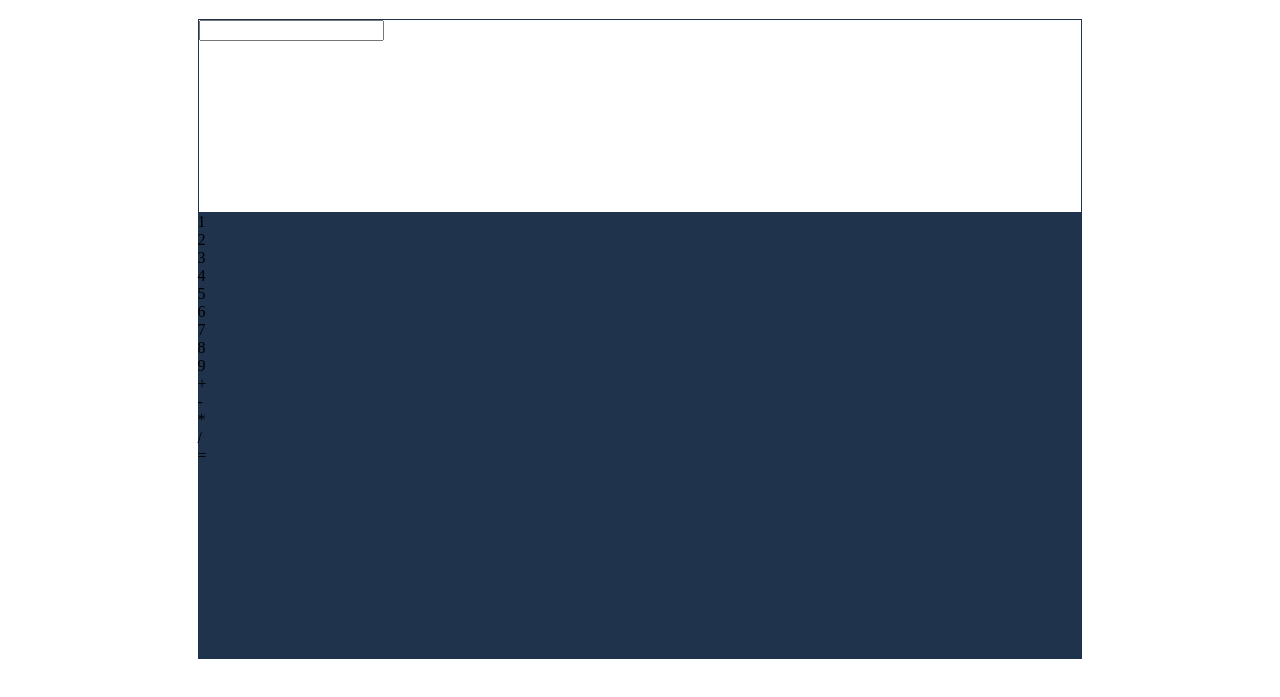
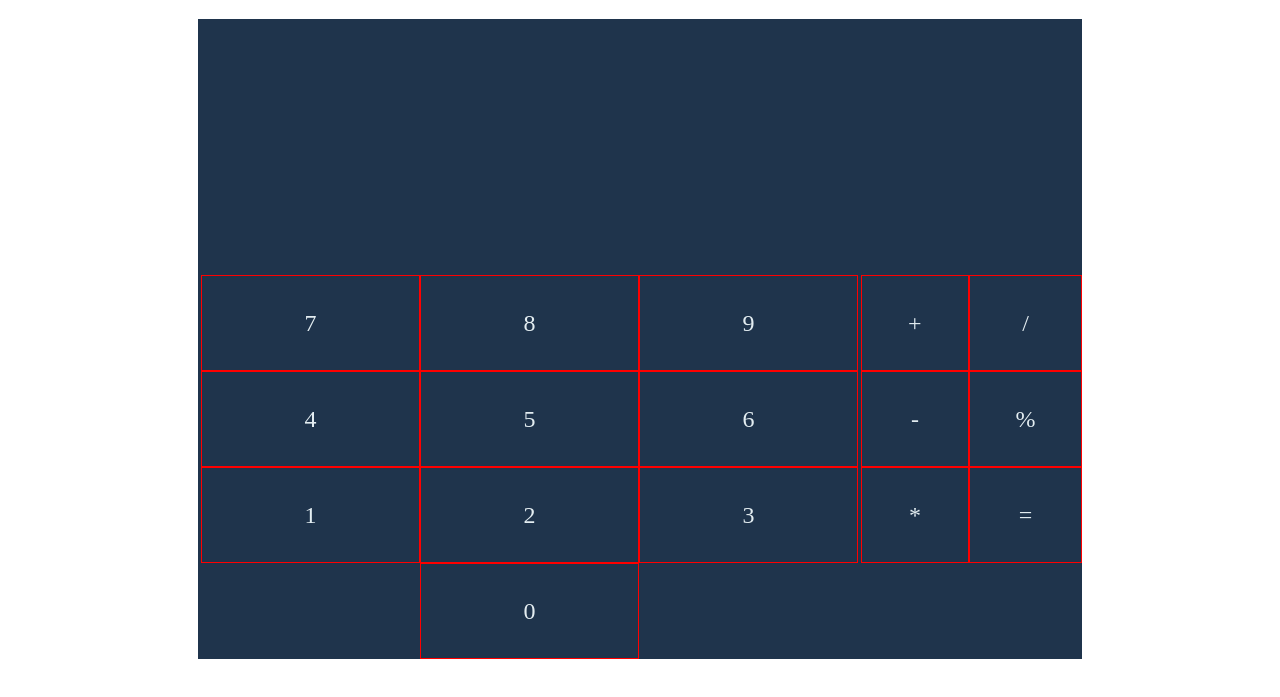
Before and after one commit to lesleyfon/Typescript-Calculator, a website built with webpack: page index.html in a window 1280 px wide. Shown: the part 61-758 px from the top of the page. Built offline with nearby package versions, Linux system fonts and the light colour scheme.

Commit message:
Added style to the bottom section of the page

```diff
--- a/app/dashBoard.ts
+++ b/app/dashBoard.ts
@@ -27,7 +27,8 @@ export class DashBoard {
 
         if (elem.innerText === "=") {
             this.total = this.calculateTotal(this.totalInputValues);
-            console.log(this.total)
+            this.inputField.value = ''
+            this.displayField.innerText = String(this.total)
             return ''
         }
 
--- a/css/style.css
+++ b/css/style.css
@@ -1,12 +1,81 @@
-.container{
-    width: 70%;
-    margin: 0 auto;
-    background-color: #1F344C;
-    height: 80vh;
+.container {
+  width: 70%;
+  margin: 0 auto;
+  background-color: #1f344c;
+  height: 80vh;
+  color: #e3edf1;
 }
 
-.container .calculator{
-    height: 30%;
-    background: #ffffff;
-    border: 1px solid #1F344C;
+.container .calculator {
+  height: 40%;
+  display: flex;
+  align-items: baseline;
+  flex-direction: column;
 }
+.calculator .display {
+  height: 58%;
+  width: 100%;
+}
+.calculator input {
+  height: 40%;
+  position: relative;
+  bottom: 0px;
+  width: 100%;
+  align-self: baseline;
+  border: none;
+  padding: 0;
+  unicode-bidi: bidi-override;
+  direction: RTL;
+  cursor: none;
+  background-color: #1f344c;
+  color: #e3edf1;
+  font-size: 2rem;
+}
+.calculator input:focus {
+  outline: none;
+}
+
+.container .main {
+  display: flex;
+  flex-direction: row;
+  width: 100%;
+  height: 60%;
+  justify-content: space-between;
+}
+.main .elements{
+    font-size: 1.5rem;
+}
+.main #numbers {
+  display: flex;
+  flex-direction: row;
+  flex-wrap: wrap;
+  flex: 3;
+  width: 75%;
+  justify-content: center;
+}
+
+#numbers .number {
+  width: 32.7%;
+  border: 1px solid red;
+  flex-wrap: wrap;
+  height: 24.5%;
+  text-align: center;
+  vertical-align: middle;
+  line-height: 94px;
+}
+
+.main #signs {
+  width: 25%;
+  display: flex;
+  flex-direction: column;
+  height: 100%;
+  flex-wrap: wrap;
+}
+
+#signs .sign {
+  height: 24.5%;
+  text-align: center;
+  vertical-align: middle;
+  line-height: 94px;
+  border: 1px solid red;
+}
--- a/index.html
+++ b/index.html
@@ -15,24 +15,34 @@
             <div class="display"></div>
             <input id="operation-field" ></input>
         </div>
-        <div class="elements" id="numbers">
-            <div id="one">1</div>
-            <div id="two">2</div>
-            <div id="three">3</div>
-            <div id="four">4</div>
-            <div id="five">5</div>
-            <div id="six">6</div>
-            <div id="seven">7</div>
-            <div id="eight">8</div>
-            <div id="nine">9</div>
+        <div class="main">
+            <div class="elements" id="numbers">
+
+                <div class="number" id="seven">7</div>
+                <div class="number" id="eight">8</div>
+                <div class="number" id="nine">9</div>
+
+                <div class="number" id="four">4</div>
+                <div class="number" id="five">5</div>
+                <div class="number" id="six">6</div>
+
+                <div class="number" id="one">1</div>
+                <div class="number" id="two">2</div>
+                <div class="number" id="three">3</div>
+
+                <div class="number" id="nine">0</div>
+            </div>
+            <div class="elements" id="signs">
+                <div class="sign" id="plus">+</div>
+                <div class="sign" id="minus">-</div>
+                <div class="sign" id="multiply">*</div>
+                <div class="sign" id="divide">/</div>
+                <div class="sign" id="calculate">%</div>
+                <div class="sign" id="calculate">=</div>
+
+            </div>
         </div>
-        <div class="elements" id="signs">
-            <div id="plus">+</div>
-            <div id="minus">-</div>
-            <div id="multiply">*</div>
-            <div id="divide">/</div>
-            <div id="calculate">=</div>
-        </div>
+
     </div>
     <script src="./dist/bundle.js"></script>
 </body>
```
